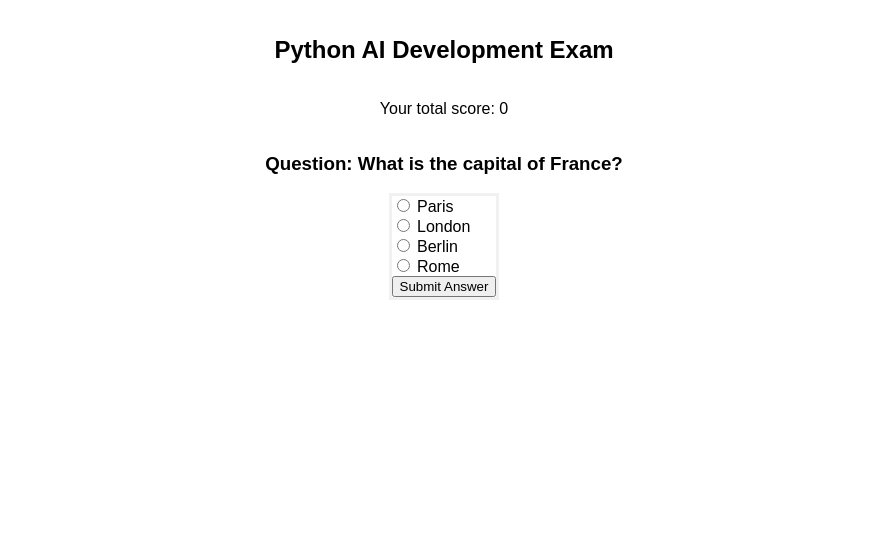
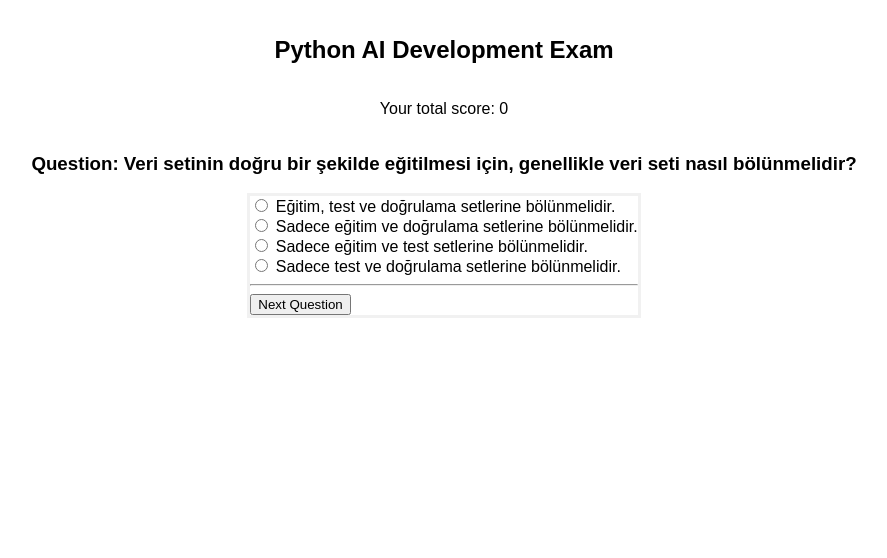
Before and after one commit to sevggii/Python_Web_Project, a Flask app: page /examPythonAI in a window 1280 px wide. Shown: the part 66-624 px from the top of the page, without its empty margins (196-1083 px from the left). Run offline with Flask 3, Linux system fonts and the light colour scheme; a user stored in the database is signed in; data comes from the database, SQL or seed files in the repository.

Commit message:
exam question

```diff
--- a/templates/examPythonAI.html
+++ b/templates/examPythonAI.html
@@ -155,18 +155,120 @@
 
   <div class="container">
     <h2>Python AI Development Exam</h2>
-    <p>Your total score: {{ user_score }}</p> <!-- Display user's total score here -->
+    <p>Your total score: {{ user_score }}</p>
+
+    <div id="question-container">
+      <!-- The question field will be updated dynamically here -->
+    </div>
 
 
-    <h3>Question: What is the capital of France?</h3>
-    <form action="/examPythonAI" method="post">
-      <input type="radio" name="answer" value="paris"> Paris<br>
-      <input type="radio" name="answer" value="london"> London<br>
-      <input type="radio" name="answer" value="berlin"> Berlin<br>
-      <input type="radio" name="answer" value="rome"> Rome<br>
-      <button type="submit">Submit Answer</button>
+    <form id="answer-form" style="display: none;">
+      <input type="radio" name="answer" value="answer1"> <span id="answer1"></span><br>
+      <input type="radio" name="answer" value="answer2"> <span id="answer2"></span><br>
+      <input type="radio" name="answer" value="answer3"> <span id="answer3"></span><br>
+      <input type="radio" name="answer" value="answer4"> <span id="answer4"></span><br>
+      <hr>
+      <button type="submit">Next Question</button>
     </form>
   </div>
+
+  <script>
+    const questions = [
+      {
+        question: "Python'da yapay zeka (AI) geliştirmek için hangi kütüphane sıkça kullanılır?",
+        answers: [
+          { text: "pandas", correct: false },
+          { text: "numpy", correct: false },
+          { text: "scikit-learn", correct: true },
+          { text: "tensorflow", correct: false }
+        ]
+      },
+      {
+        question: "Bir yapay sinir ağı modelinin eğitilmesi sırasında, aşağıdakilerden hangisi ağırlıkların güncellenmesini optimize etmek için kullanılır?",
+        answers: [
+          { text: "Backpropagation", correct: true },
+          { text: "Feature extraction", correct: false },
+          { text: "Clustering", correct: false },
+          { text: "Dimensionality reduction", correct: false }
+        ]
+      },
+
+      {
+        question: "Veri setinin doğru bir şekilde eğitilmesi için, genellikle veri seti nasıl bölünmelidir?",
+        answers: [
+          { text: "Eğitim, test ve doğrulama setlerine bölünmelidir.", correct: true },
+          { text: "Sadece eğitim ve test setlerine bölünmelidir.", correct: false },
+          { text: "Sadece eğitim ve doğrulama setlerine bölünmelidir.", correct: false },
+          { text: "Sadece test ve doğrulama setlerine bölünmelidir.", correct: false }
+        ]
+      },
+
+      {
+        question: "Modelin performansını ölçmek için kullanılan popüler metriklerden biri nedir ve gerçek değerler ile tahminler arasındaki farkı hesaplar?",
+        answers: [
+          { text: "Accuracy", correct: false },
+          { text: "Precision", correct: false },
+          { text: "Recall", correct: false },
+          { text: "Mean squared error", correct: true }
+        ]
+      },
+  ];
+
+  const questionContainer = document.getElementById("question-container");
+  const answerForm = document.getElementById("answer-form");
+  let shuffledQuestions = shuffleArray(questions);
+  let currentQuestionIndex = 0;
+
+  function loadNextQuestion() {
+    if (currentQuestionIndex >= shuffledQuestions.length) {
+      questionContainer.innerHTML = "<p>Congratulations! You have completed the exam.</p>";
+      answerForm.style.display = "none";
+      return;
+    }
+
+    const question = shuffledQuestions[currentQuestionIndex];
+    const shuffledAnswers = shuffleArray(question.answers);
+    questionContainer.innerHTML = `
+      <h3>Question: ${question.question}</h3>
+    `;
+
+    shuffledAnswers.forEach((answer, index) => {
+      document.getElementById(`answer${index + 1}`).textContent = answer.text;
+      if (answer.correct) {
+        answerForm.elements[index].value = "correct";
+      } else {
+        answerForm.elements[index].value = "incorrect";
+      }
+    });
+
+    answerForm.style.display = "block";
+    currentQuestionIndex++;
+  }
+
+  function shuffleArray(array) {
+    const shuffledArray = [...array];
+    for (let i = shuffledArray.length - 1; i > 0; i--) {
+      const j = Math.floor(Math.random() * (i + 1));
+      [shuffledArray[i], shuffledArray[j]] = [shuffledArray[j], shuffledArray[i]];
+    }
+    return shuffledArray;
+  }
+
+  answerForm.addEventListener("submit", function(event) {
+    event.preventDefault();
+    const selectedAnswer = Array.from(answerForm.elements).find(element => element.checked);
+    if (selectedAnswer && selectedAnswer.value === "correct") {
+      // Increase user's score
+      // You can implement this part based on your previous code
+    }
+    loadNextQuestion();
+  });
+
+  // Start the exam
+  loadNextQuestion();
+</script>
+
+
 
 
   <script>
```
